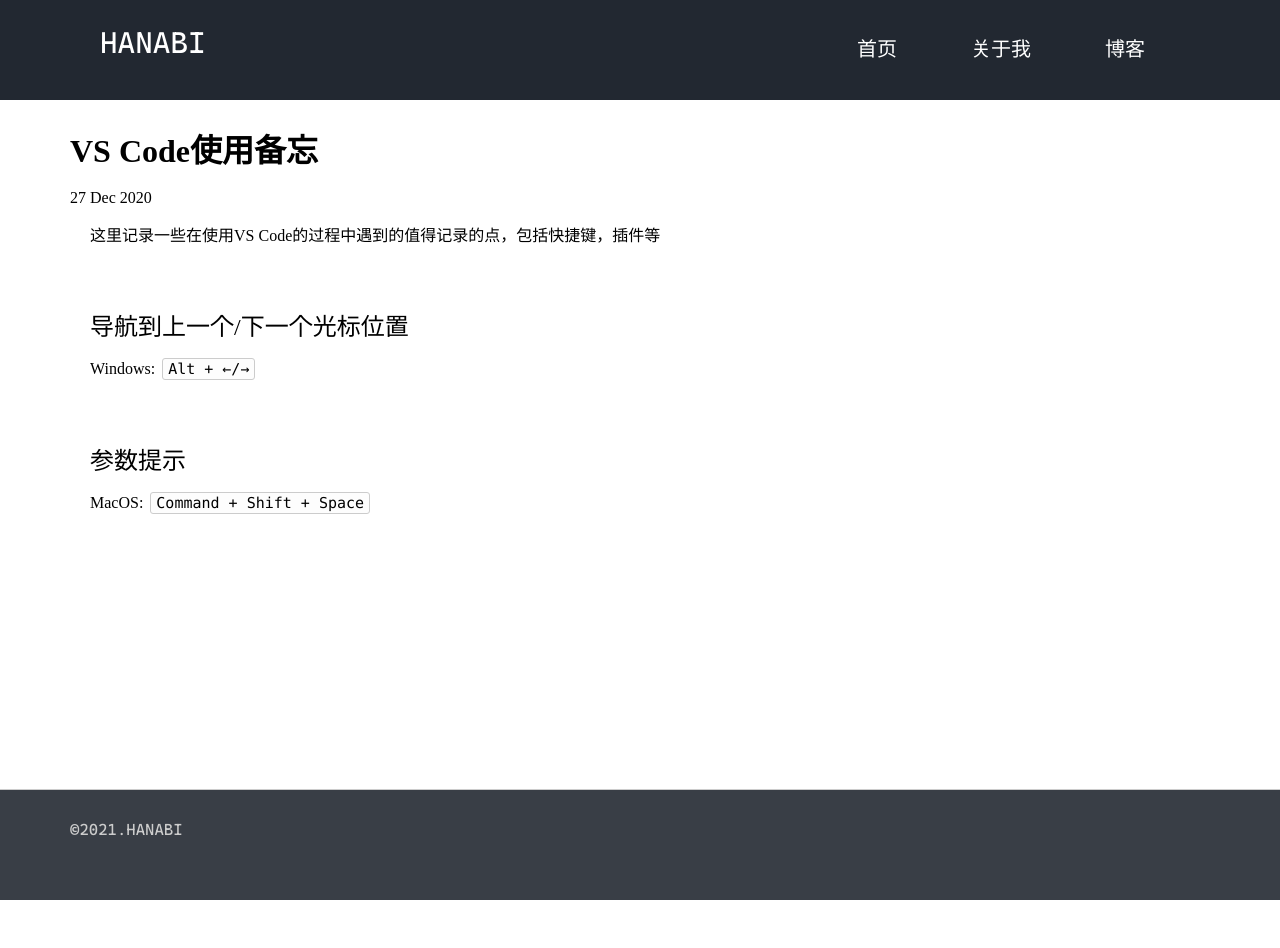
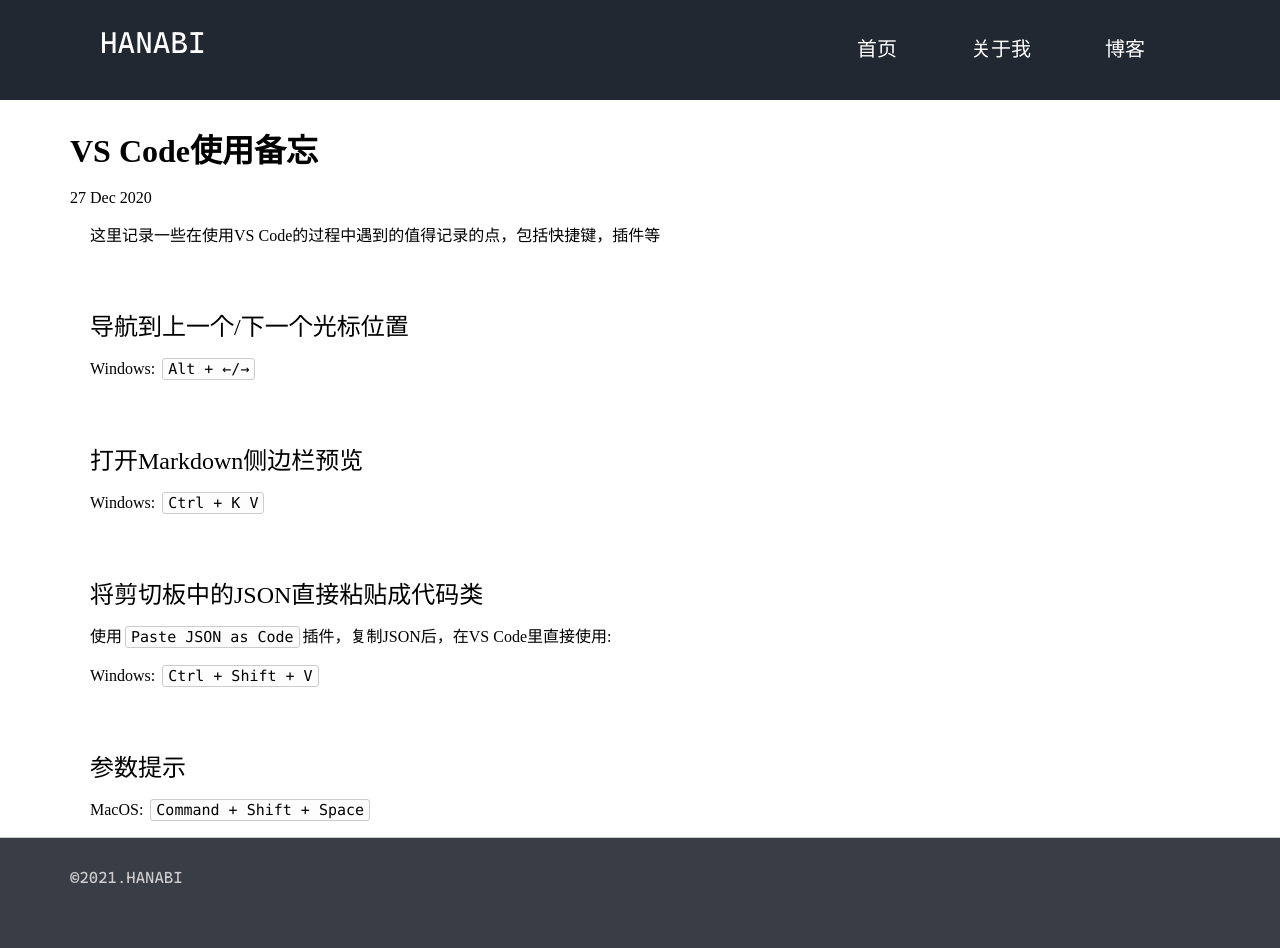
Before and after one commit to KamenRiderKuuga/kamenriderkuuga.github.io, a Jekyll site: the page built from _posts/2020-12-27-VSCode-1.md, in a window 1280 px wide. Built offline with Jekyll 4.4.1, drawn with Linux system fonts in a browser that asks for light colours; before the commit the page ends 900 px from its top, so only the background shows below that.

Commit message:
doc: 添加VSCode备忘

```diff
--- a/_posts/2020-12-27-VSCode-1.md
+++ b/_posts/2020-12-27-VSCode-1.md
@@ -12,6 +12,16 @@
 
 Windows: `Alt + ←/→`
 
+## 打开Markdown侧边栏预览
+
+Windows: `Ctrl + K V`
+
+## 将剪切板中的JSON直接粘贴成代码类
+
+使用`Paste JSON as Code`插件，复制JSON后，在VS Code里直接使用:
+
+Windows: `Ctrl + Shift + V`
+
 ## 参数提示
 
 MacOS: `Command + Shift + Space`
```
